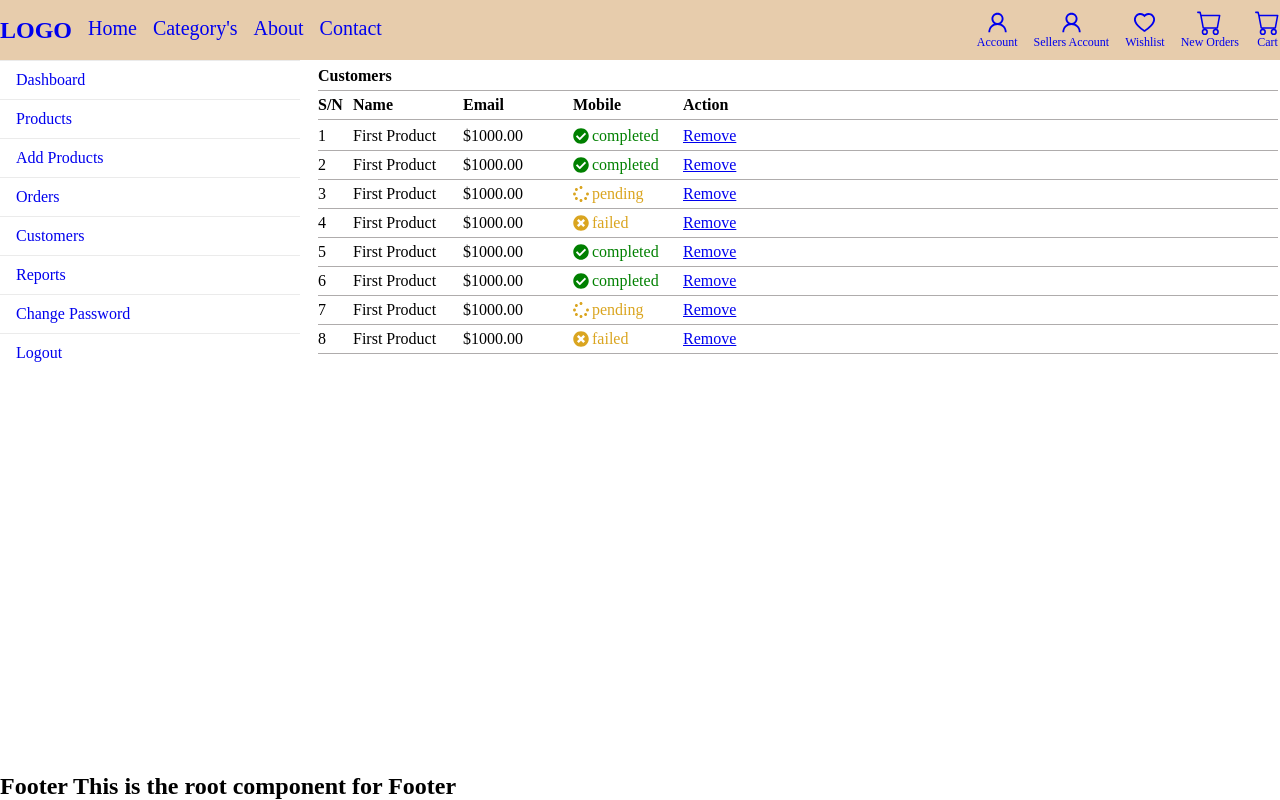
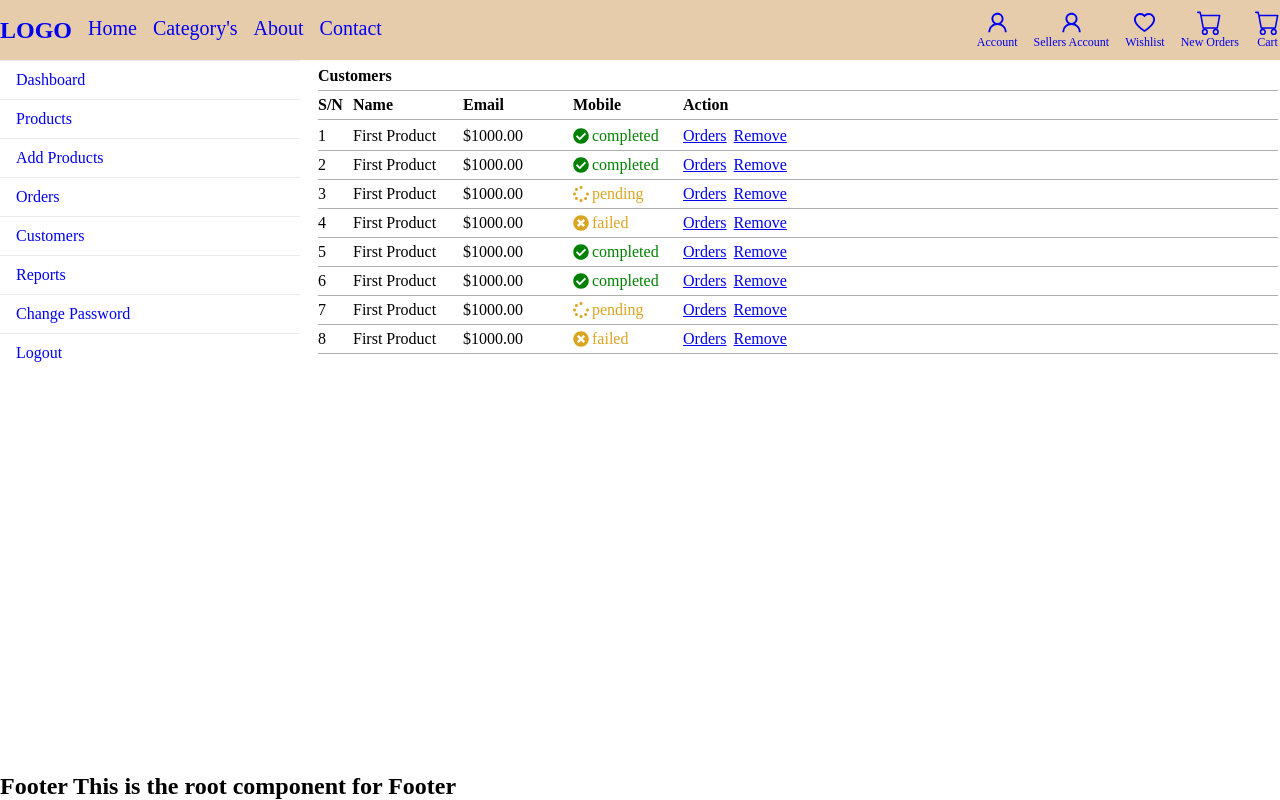
Before and after one commit to Josh2580/ecommerce, a React (Vite) app in the folder userView/: page /seller/customers in a window 1280 px wide. Built offline with nearby package versions, Linux system fonts and the light colour scheme.

Commit message:
adding orders to customers

```diff
--- a/userView/src/pages/sellers/SellersCustomers.jsx
+++ b/userView/src/pages/sellers/SellersCustomers.jsx
@@ -54,6 +54,9 @@ const SellersCustomers = () => {
               {/* <td>{data.action}</td> */}
               <td className="action">
                 <NavLink>
+                  <span>Orders</span>
+                </NavLink>
+                <NavLink>
                   <span>Remove</span>
                 </NavLink>
               </td>
```
